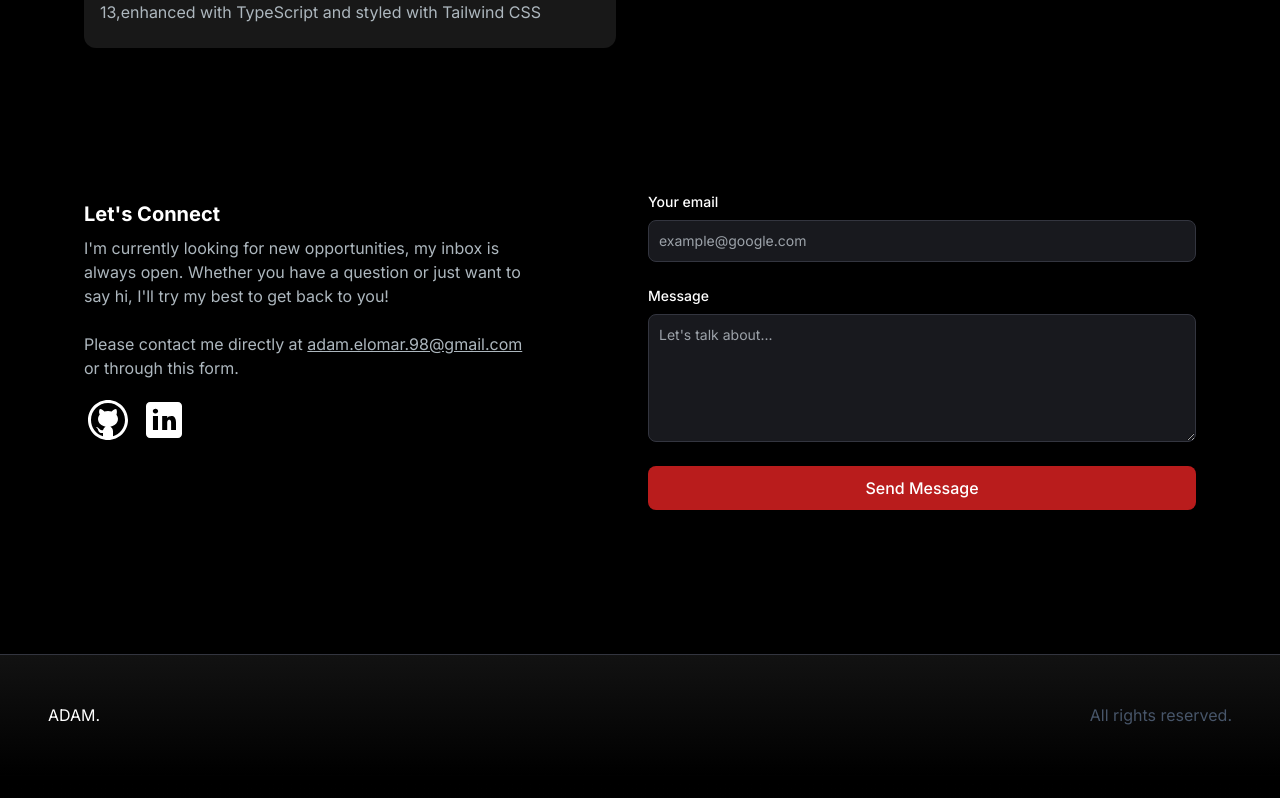
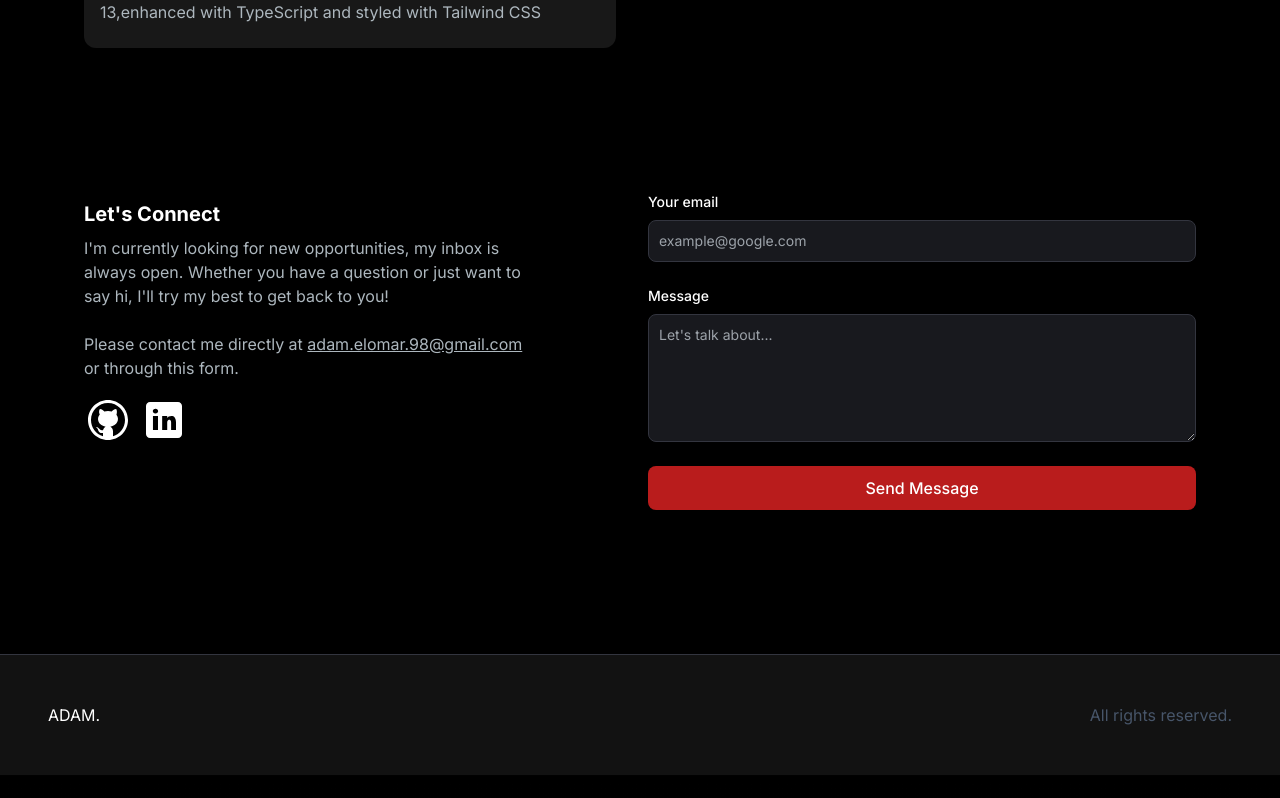
Before and after one commit to adamelomar98/My-Portfolio, a Next.js app: page / in a window 1280 px wide. Shown: the part 3238-4036 px from the top of the page. Built offline with nearby package versions, Linux system fonts and the light colour scheme; no server answers.

Commit message:
fixing footer color

```diff
--- a/app/components/footer/Footer.jsx
+++ b/app/components/footer/Footer.jsx
@@ -2,7 +2,7 @@ import React from "react";
 
 const Footer = () => {
   return (
-    <footer className="footer border-t z-10 border-t-[#33353F]  bg-gradient-to-b from-[#121212] to-black w-full flex items-center justify-center ">
+    <footer className="footer border-t z-10 border-t-[#33353F]  bg-[#121212] w-full flex items-center justify-center ">
       <div className="container p-12  flex justify-between ">
         <span>ADAM.</span>
         <p className="text-slate-600">All rights reserved.</p>
--- a/app/globals.css
+++ b/app/globals.css
@@ -12,7 +12,7 @@
   :root {
     --foreground-rgb: 255, 255, 255;
     --background-start-rgb: 18, 18, 18;
-    --background-end-rgb: 0, 0, 0;
+    --background-end-rgb: 18, 18, 18;
   }
 }
 
```
